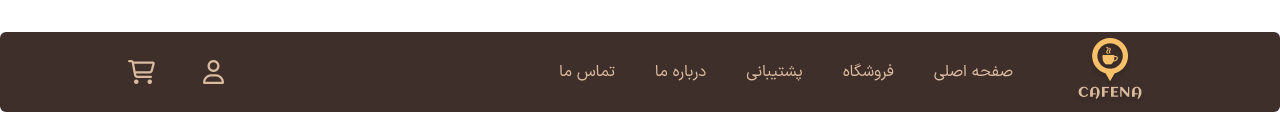
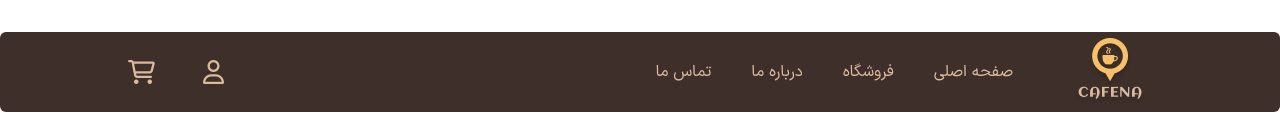
Before and after one commit to MohammadKhaleghii/coffee-ecommerce-website, a React (Create React App) app: page / in a window 1280 px wide. Shown: the top 130 px of the page. Built offline with nearby package versions, Linux system fonts and the light colour scheme.

Commit message:
remove support in layout

```diff
--- a/src/layout/public-page.tsx
+++ b/src/layout/public-page.tsx
@@ -16,10 +16,7 @@ export default function PageLayout({
       title: "فروشگاه",
       href: "/shop",
     },
-    {
-      title: "پشتیبانی",
-      href: "/suppout",
-    },
+
     {
       title: "درباره ما",
       href: "/about",
@@ -81,10 +78,7 @@ export default function PageLayout({
       title: "درباره ما",
       href: "#",
     },
-    {
-      title: "پشتیبانی",
-      href: "#",
-    },
+
     {
       title: "ارتباط باما",
       href: "#",
```
